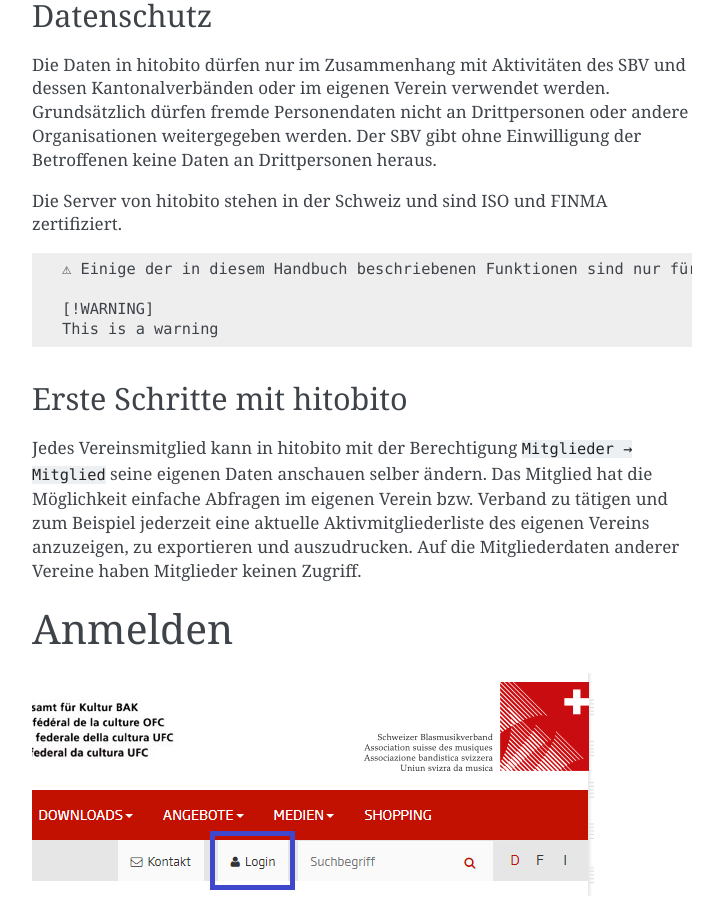
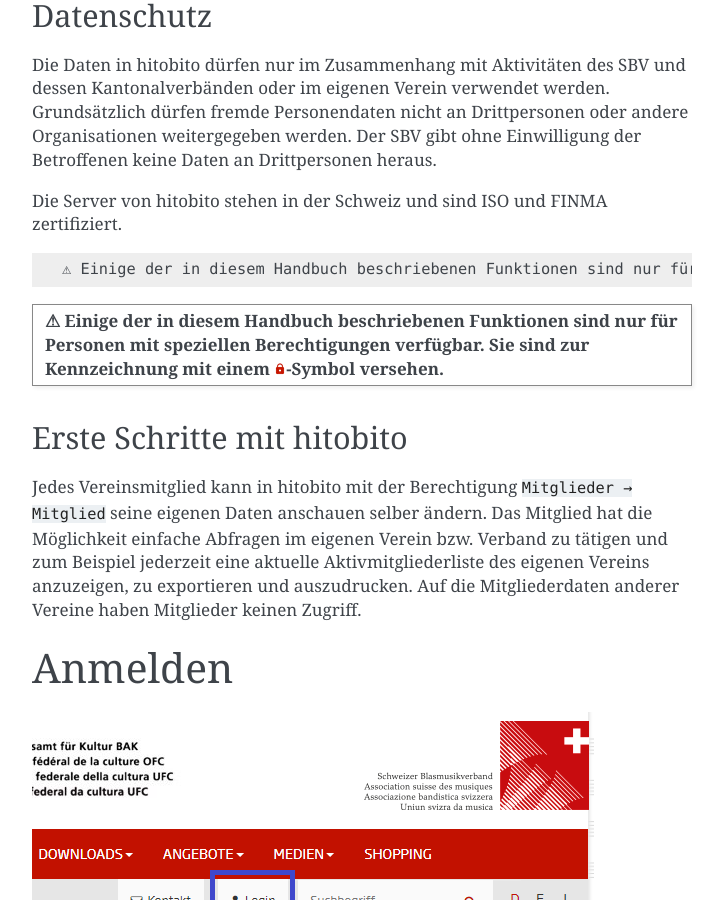
Before and after one commit to windband/hitobito-manual-de, a Sphinx documentation site: the page built from docs/grundlegendes.md, in a window 1280 px wide and 900 px high, scrolled down 1587 px. Shown: the whole window, without its empty margins (388-1112 px from the left). Built offline with Sphinx 7.4.7, drawn with Linux system fonts in a browser that asks for light colours; pages that are not in the unit, such as notebooks, are missing from menus.

Commit message:
Update grundlegendes.md

```diff
--- a/docs/grundlegendes.md
+++ b/docs/grundlegendes.md
@@ -33,8 +33,8 @@ Die Server von hitobito stehen in der Schweiz und sind ISO und FINMA zertifizier
 
     ⚠ Einige der in diesem Handbuch beschriebenen Funktionen sind nur für Personen mit speziellen Berechtigungen verfügbar. Sie sind zur Kennzeichnung mit einem ![Schloss-Icon](media/image2.png)-Symbol versehen.
 
-    [!WARNING]
-    This is a warning
+| ⚠ Einige der in diesem Handbuch beschriebenen Funktionen sind nur für Personen mit speziellen Berechtigungen verfügbar. Sie sind zur Kennzeichnung mit einem ![Schloss-Icon](media/image2.png)-Symbol versehen. |
+| --- |
 
 ## Erste Schritte mit hitobito
 
```
